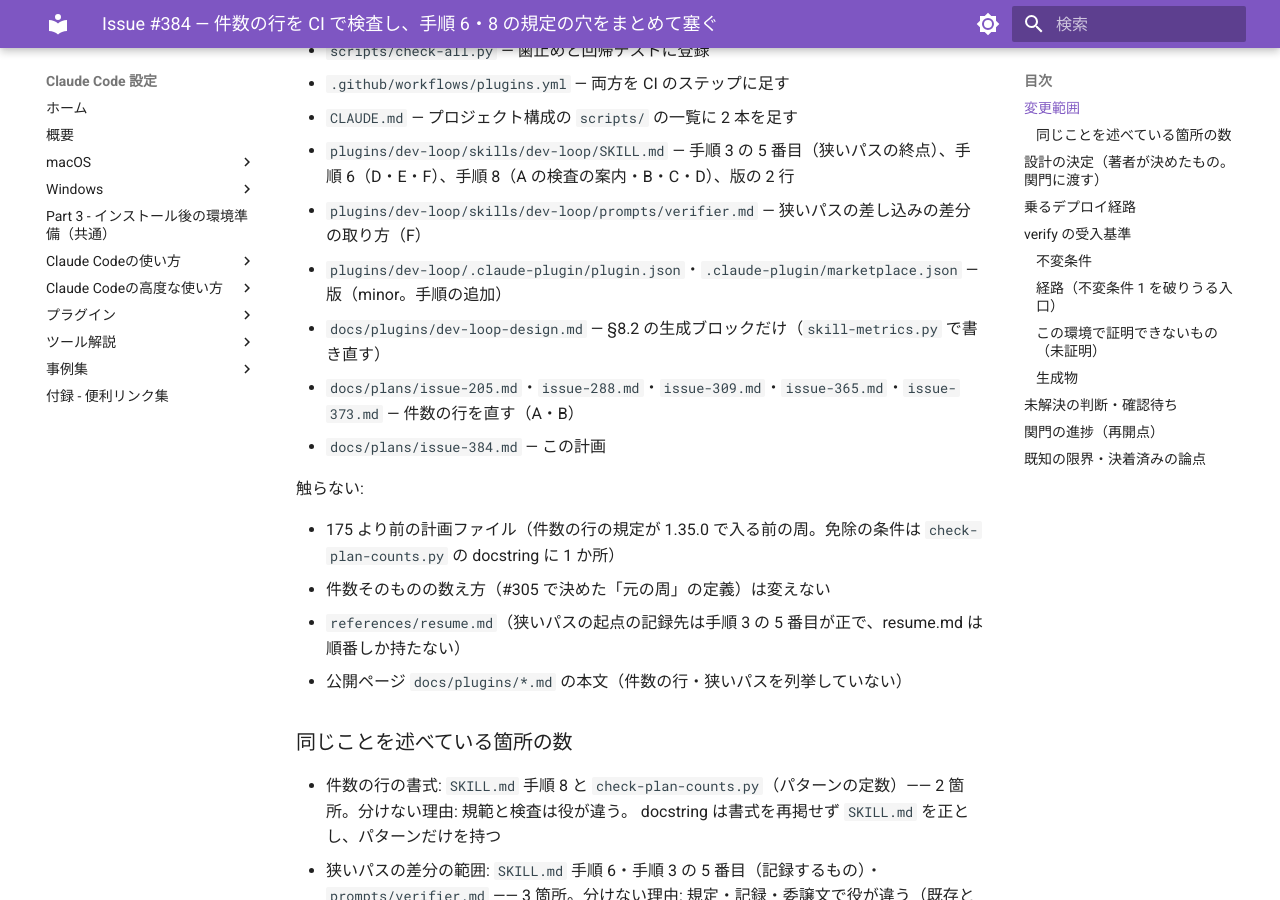
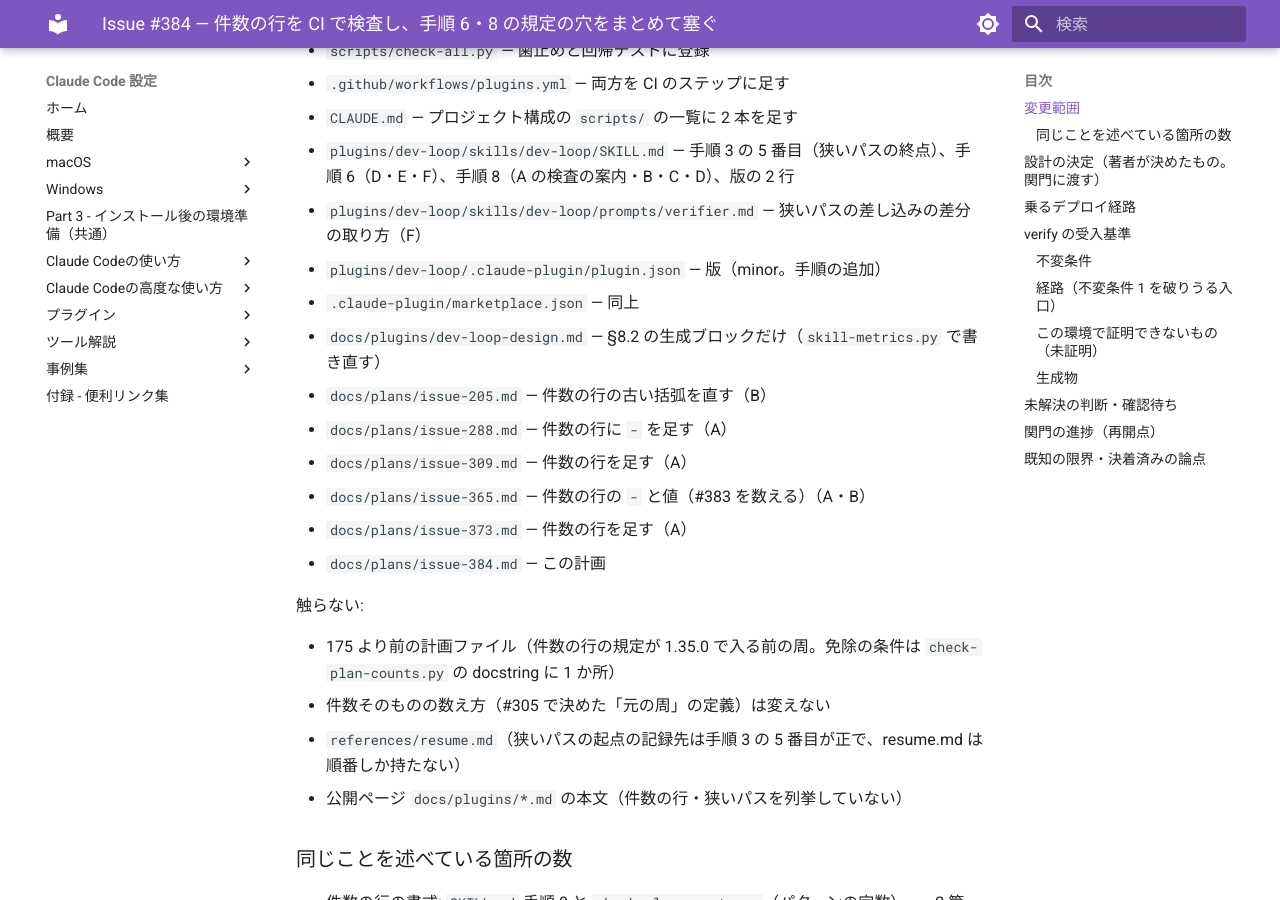
Before and after one commit to hdknr/claude-code-setup, an MkDocs documentation site: the page built from docs/plans/issue-384.md, in a window 1280 px wide and 900 px high, scrolled down 409 px. Built offline with MkDocs 1.6.1 and Material for MkDocs 9.7.7, drawn with Linux system fonts in a browser that asks for light colours.

Commit message:
fix(dev-loop): 指し先の名指しと計画の変更範囲の書式を直す (#384)
Co-Authored-By: Claude Opus 5.5 <noreply@anthropic.com>

```diff
--- a/docs/plans/issue-384.md
+++ b/docs/plans/issue-384.md
@@ -13,9 +13,14 @@
 - `CLAUDE.md` — プロジェクト構成の `scripts/` の一覧に 2 本を足す
 - `plugins/dev-loop/skills/dev-loop/SKILL.md` — 手順 3 の 5 番目（狭いパスの終点）、手順 6（D・E・F）、手順 8（A の検査の案内・B・C・D）、版の 2 行
 - `plugins/dev-loop/skills/dev-loop/prompts/verifier.md` — 狭いパスの差し込みの差分の取り方（F）
-- `plugins/dev-loop/.claude-plugin/plugin.json`・`.claude-plugin/marketplace.json` — 版（minor。手順の追加）
+- `plugins/dev-loop/.claude-plugin/plugin.json` — 版（minor。手順の追加）
+- `.claude-plugin/marketplace.json` — 同上
 - `docs/plugins/dev-loop-design.md` — §8.2 の生成ブロックだけ（`skill-metrics.py` で書き直す）
-- `docs/plans/issue-205.md`・`issue-288.md`・`issue-309.md`・`issue-365.md`・`issue-373.md` — 件数の行を直す（A・B）
+- `docs/plans/issue-205.md` — 件数の行の古い括弧を直す（B）
+- `docs/plans/issue-288.md` — 件数の行に `- ` を足す（A）
+- `docs/plans/issue-309.md` — 件数の行を足す（A）
+- `docs/plans/issue-365.md` — 件数の行の `- ` と値（#383 を数える）（A・B）
+- `docs/plans/issue-373.md` — 件数の行を足す（A）
 - `docs/plans/issue-384.md` — この計画
 
 触らない:
```
Also changed, not shown: plugins/dev-loop/skills/dev-loop/SKILL.md (+1 -1 lines).
